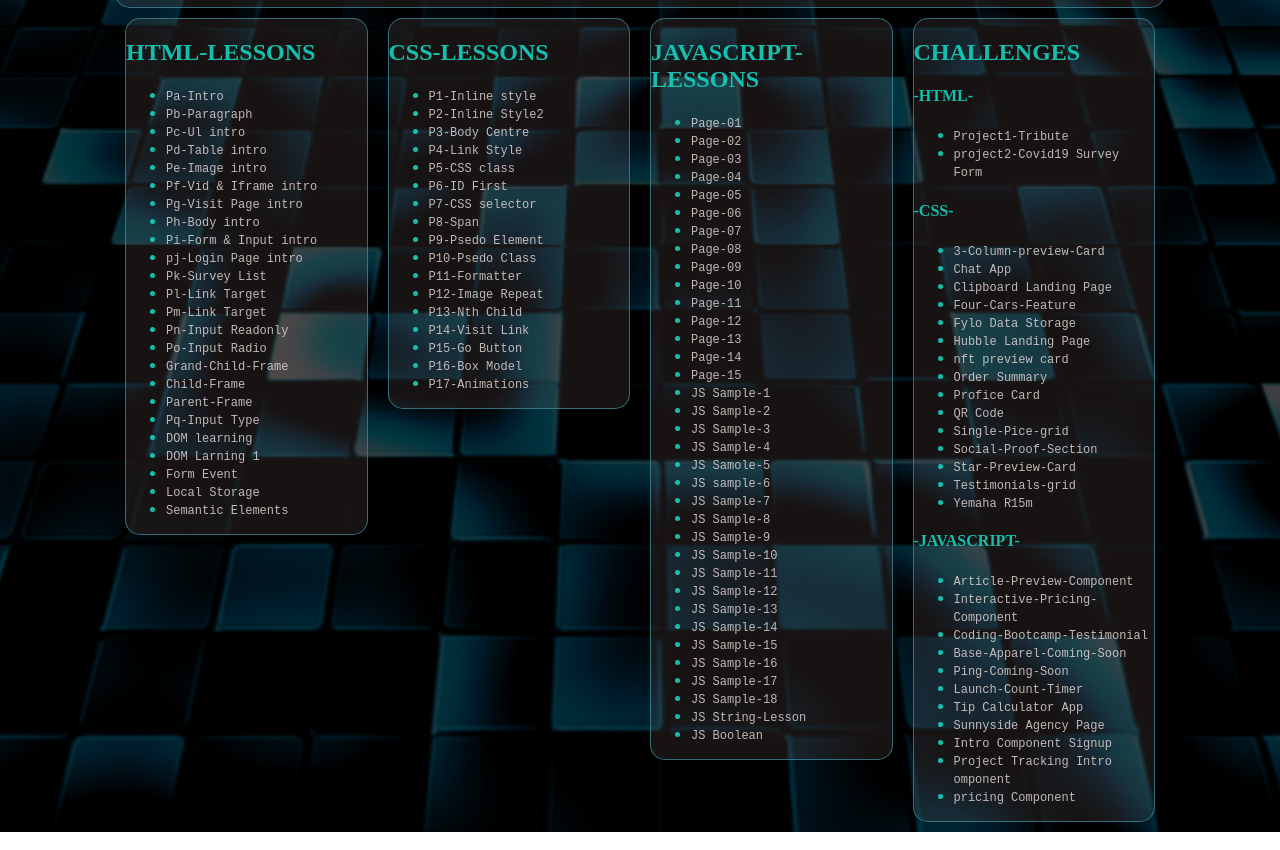
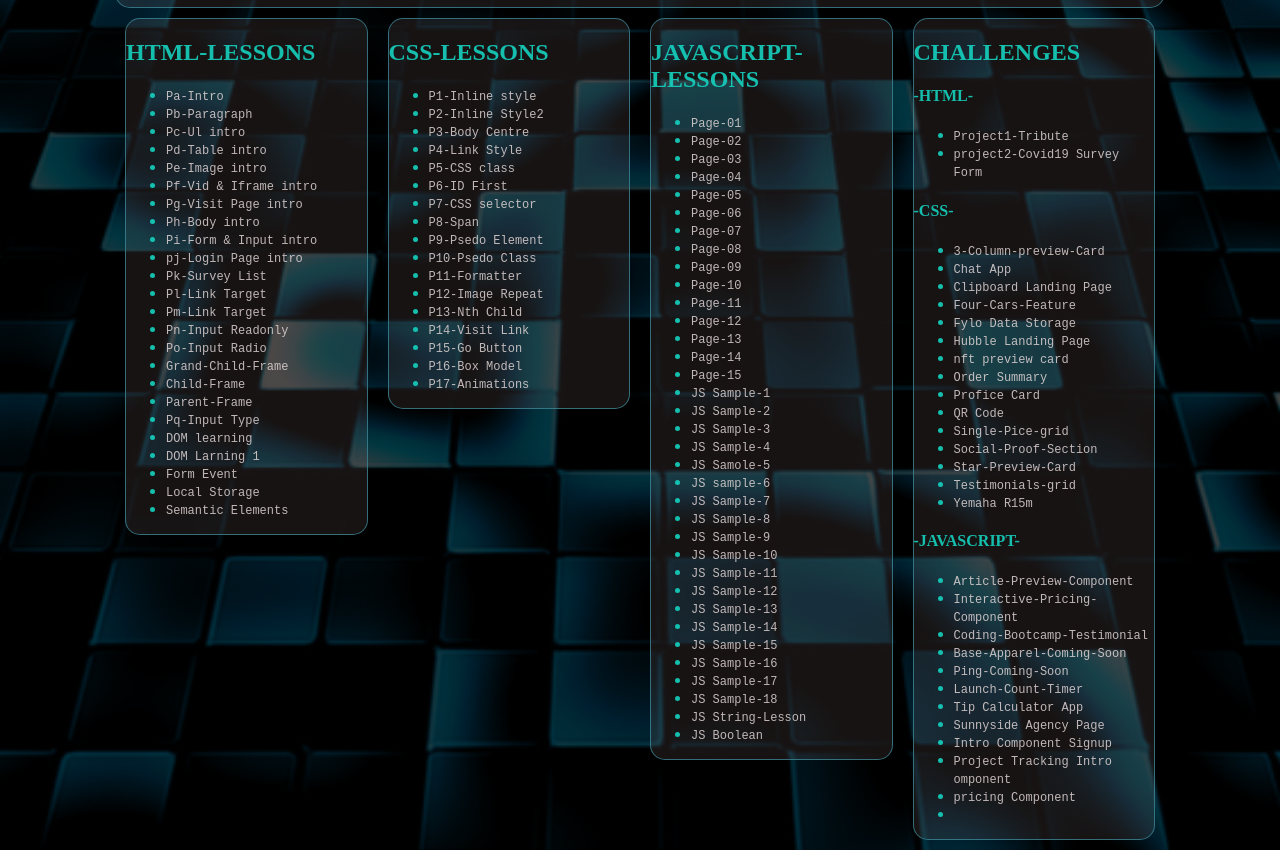
Before and after one commit to POOVARASANPARTHIBAN/NEW, a plain HTML site: page menu.html in a window 1280 px wide. Shown: the part 84-934 px from the top of the page. Drawn offline with Linux system fonts and the light colour scheme.

Commit message:
include commit

```diff
--- a/menu.html
+++ b/menu.html
@@ -217,6 +217,7 @@ a:hover {
           <li><a href="https://js-basic-lessons-ochre.vercel.app/challenges/intro-component-with-signup-form-master/intro-comonent.html">Intro Component Signup</a></li>
           <li><a href="https://js-basic-lessons-ochre.vercel.app/challenges/project-tracking-intro-component-master/project-tracking.html">Project Tracking Intro omponent</a></li>
           <li><a href="https://js-basic-lessons-ochre.vercel.app/challenges/pricing-component-with-toggle-master/pricing-component.html">pricing Component</a></li>
+          <li><a href="https://js-basic-lessons-ochre.vercel.app/challenges/advice-generator-app/advise-generator.html"></a></li>
         </ul>
       </p>
     </div>
```
